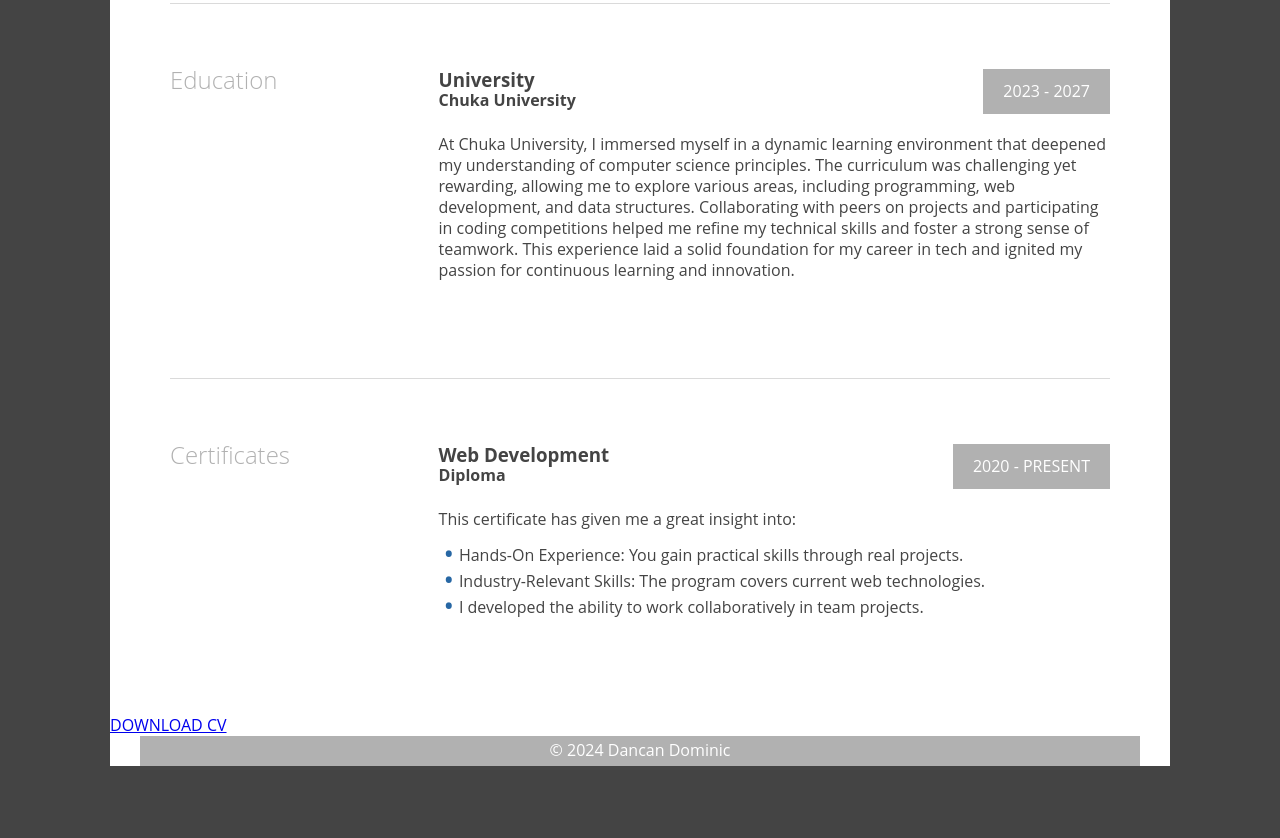
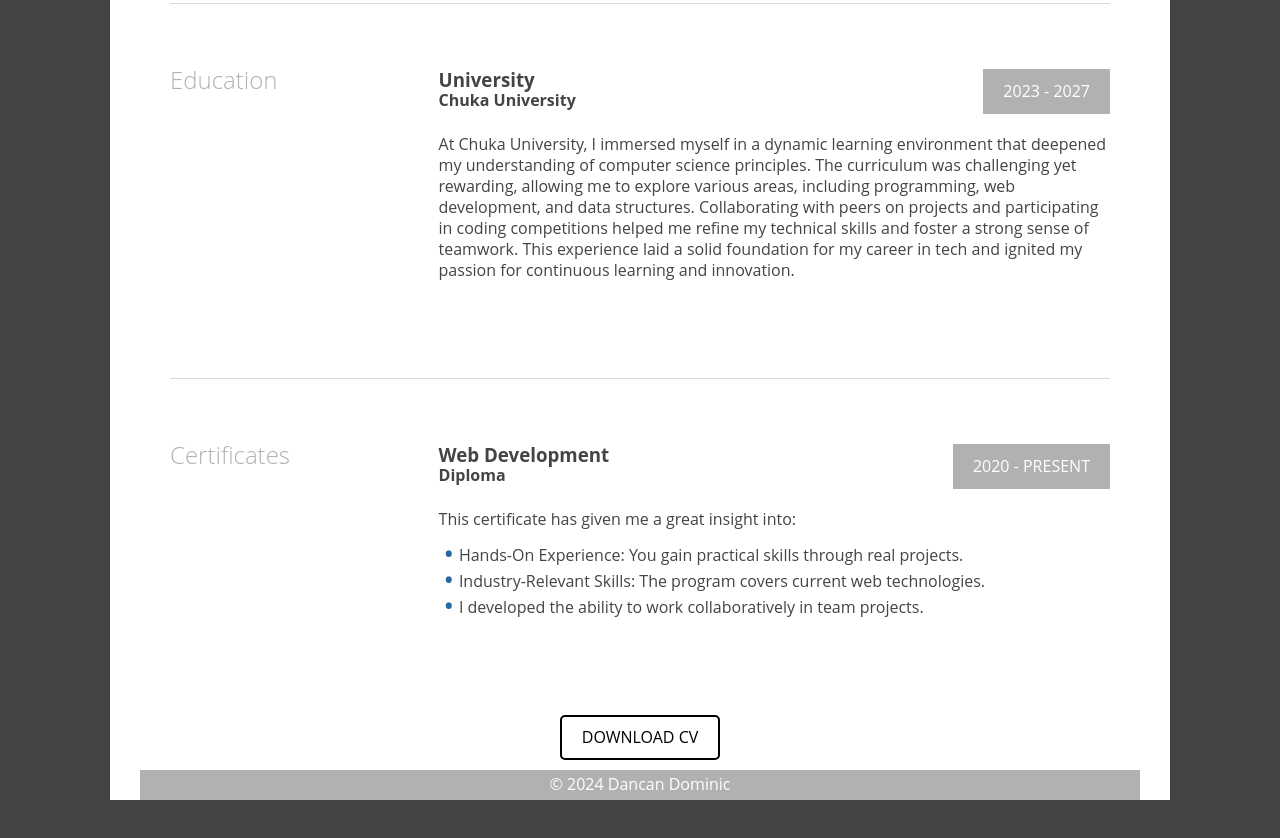
Before and after one commit to GrootKe/Dan., a plain HTML site: page cv/cv.html in a window 1280 px wide. Shown: the part 1946-2784 px from the top of the page. Before the commit the page ends 2762 px from the top, so only its background shows below. Drawn offline with Linux system fonts and the light colour scheme.

Commit message:
Update style.css

```diff
--- a/cv/css/style.css
+++ b/cv/css/style.css
@@ -287,3 +287,25 @@ main > article ~ article {
 	text-decoration: none;
 	color: inherit;
 }
+.cv-download {
+      display: flex;
+      justify-content: center; /* Centers the button */
+      margin: 0 auto;
+      padding-bottom: 10px;
+  }
+
+  .btn-primary {
+      display: inline-block; /* Inline block for padding and margin */
+      padding: 10px 20px; /* Adjust padding as needed */
+      background-color: white; /* Initial background color */
+      color: black; /* Initial text color */
+      text-decoration: none; /* Remove underline from link */
+      border: 2px solid black; /* Optional: Add a border */
+      border-radius: 5px; /* Optional: Rounded corners */
+      transition: background-color 0.3s, color 0.3s; /* Smooth transition */
+  }
+
+  .btn-primary:hover {
+      background-color: black; /* Background color on hover */
+      color: white; /* Text color on hover */
+  }
```
